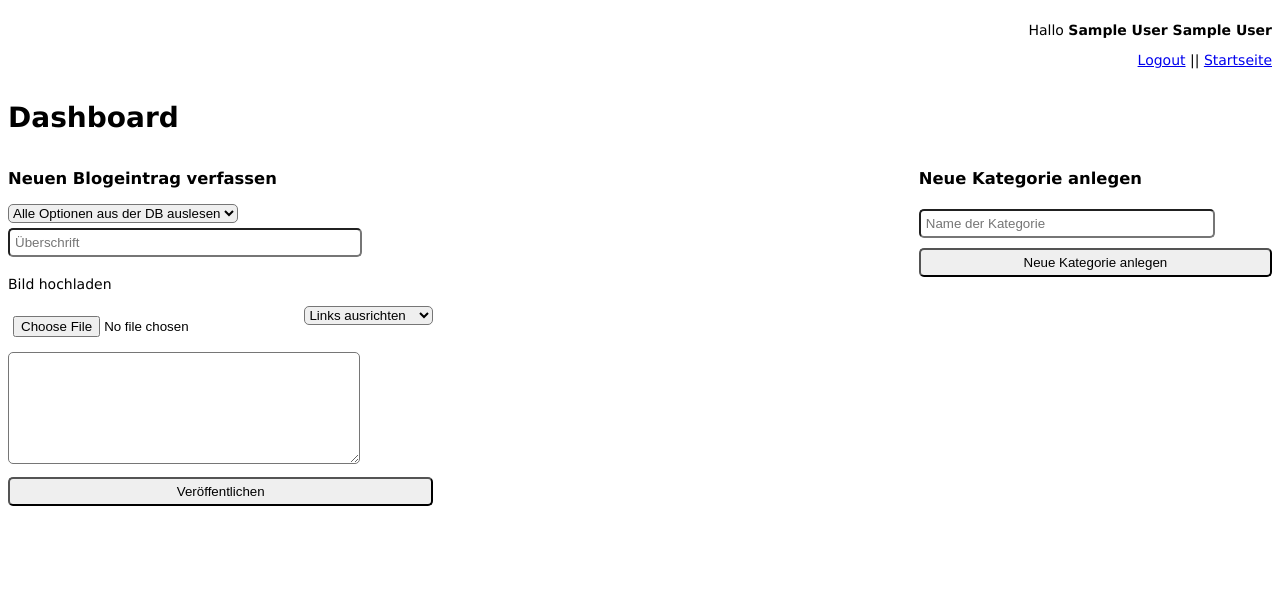
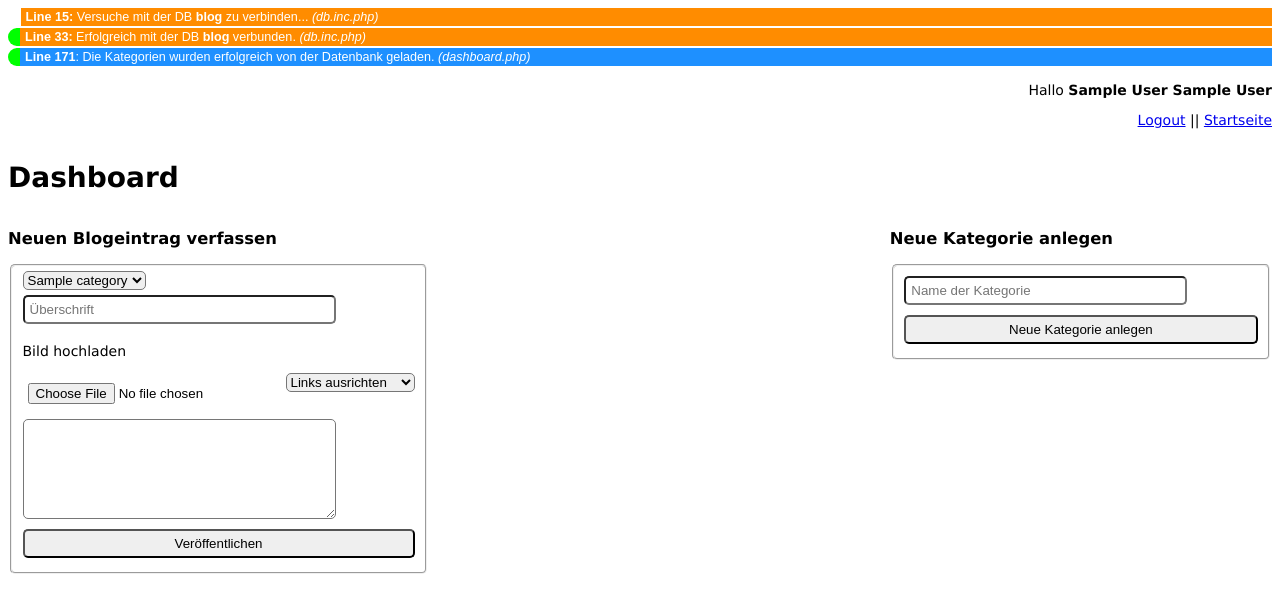
Before and after one commit to Caligula6662/php-schulung, a PHP site: page /dashboard.php in a window 1280 px wide. Shown: the top 613 px of the page. Run offline with PHP 8.4, Linux system fonts and the light colour scheme; the visitor is signed in with stand-in values (Sample User, id 1); tables that the repository leaves empty or names only in its code hold one stand-in row (values such as "Sample post").

Commit message:
Projekt Blog erster Teil

```diff
--- a/blog/dashboard.php
+++ b/blog/dashboard.php
@@ -1,4 +1,5 @@
 <?php
+
 
 	#**************************************#
 	#********** CONTINUE SESSION **********#
@@ -16,6 +17,8 @@
 		exit;
 	}
 
+
+
 	#************************************************#
 	#************* Includes und Imports *************#
 	#************************************************#
@@ -23,6 +26,19 @@
 	require_once("include/config.inc.php");
 	require_once("include/form.inc.php");
 	require_once("include/db.inc.php");
+
+
+
+	#***********************************************************#
+	#************* Variablen und Initialisierungen *************#
+	#***********************************************************#
+
+	$pdo = dbConnect();
+
+	$usrMsgCategory = NULL;
+	$categories = NULL;
+
+
 
 	#****************************#
 	#********** Logout **********#
@@ -47,22 +63,132 @@
 	} // ENDE Prüfe, dass der Parameter Action in der URL vorhanden ist
 
 
+
 	#***************************************#
 	#********** Kategorie anlegen **********#
 	#***************************************#
 
 	// Prüfe, dass das Formular für eine neue Kategorie abgesendet wurde
-	if( isset($_POST["addCategory"])) {
+	if (isset($_POST["addCategory"])) {
 
 		if (DEBUG) echo "<p class='debug ok'><b>Line " . __LINE__ . "</b>: Das Formular für eine neue Kategorie wurde abgesendet. <i>(" . basename(__FILE__) . ")</i></p>\r\n";
 
 		$category = cleanString($_POST["cat_name"]);
-		if(DEBUG)	echo "<p class='debug'><b>Line " . __LINE__ . "</b>: \$category: $category <i>(" . basename(__FILE__) . ")</i></p>\r\n";
+		if (DEBUG) echo "<p class='debug'><b>Line " . __LINE__ . "</b>: \$category: $category <i>(" . basename(__FILE__) . ")</i></p>\r\n";
 
-		$errorCategory = checkInputString($category);
-		if(DEBUG)	echo "<p class='debug'><b>Line " . __LINE__ . "</b>: \$errorCategory: $errorCategory <i>(" . basename(__FILE__) . ")</i></p>\r\n";
+		$usrMsgCategory = checkInputString($category);
+		//$usrMsgCategory = "<span class='error'>" . $usrMsgCategory . "</span>";
+
+		if (DEBUG) echo "<p class='debug'><b>Line " . __LINE__ . "</b>: \$errorCategory: $usrMsgCategory <i>(" . basename(__FILE__) . ")</i></p>\r\n";
+
+
+		// Finale Prüfung des Eingabefeldes Kategorie
+		if ( $usrMsgCategory ) {
+			// Fehler
+			if (DEBUG) echo "<p class='debug err'><b>Line " . __LINE__ . "</b>: Der Input für die Kategorie entspricht nicht den Vorgaben. <i>(" . basename(__FILE__) . ")</i></p>\r\n";
+
+		} else {
+			// Erfolg
+			if (DEBUG) echo "<p class='debug ok'><b>Line " . __LINE__ . "</b>: Der Input für die Kategorie entspricht Vorgaben. Weiterverbeitung beginnt. <i>(" . basename(__FILE__) . ")</i></p>\r\n";
+
+			#************************************************#
+			#********** Kategorie in DB überprüfen **********#
+			#************************************************#
+
+			$statement = $pdo->prepare("SELECT COUNT(cat_name) FROM categories WHERE cat_name = :ph_cat_name");
+			$statement->execute(array("ph_cat_name"=> $category));
+			if(DEBUG)	if($statement->errorInfo()[2]) echo "<p class='debug err'><b>Line " . __LINE__ . "</b>: " . $statement->errorInfo()[2] . " <i>(" . basename(__FILE__) . ")</i></p>\r\n";
+
+			$existCategory = $statement->fetchColumn();
+
+			if(DEBUG)	echo "<p class='debug'><b>Line " . __LINE__ . "</b>: \$existCategory: $existCategory <i>(" . basename(__FILE__) . ")</i></p>\r\n";
+
+			// Finale Prüfung der Existenz der Kategorie
+			if ( $existCategory ) {
+				// Fehler
+				if (DEBUG) echo "<p class='debug err'><b>Line " . __LINE__ . "</b>: Die Kategorie ist bereits vorhanden. <i>(" . basename(__FILE__) . ")</i></p>\r\n";
+				$usrMsgCategory = "<span class='error'>Die Kategorie ist bereits vorhanden.</span>";
+
+			} else {
+				// Erfolg
+
+				if (DEBUG) echo "<p class='debug ok'><b>Line " . __LINE__ . "</b>: Kategorie kann in der Datenbank angelegt werden. <i>(" . basename(__FILE__) . ")</i></p>\r\n";
+
+				#*********************************************#
+				#********** Kategorie in DB anlegen **********#
+				#*********************************************#
+
+				$statement = $pdo->prepare("INSERT INTO categories (cat_name) VALUES (:ph_cat_name)");
+				$statement->execute(array("ph_cat_name"=>$category));
+
+				if(DEBUG)	if($statement->errorInfo()[2]) echo "<p class='debug err'><b>Line " . __LINE__ . "</b>: " . $statement->errorInfo()[2] . " <i>(" . basename(__FILE__) . ")</i></p>\r\n";
+
+				$rowCount = $statement->rowCount();
+				if(DEBUG)	echo "<p class='debug'><b>Line " . __LINE__ . "</b>\$rowCount: $rowCount<i>(" . basename(__FILE__) . ")</i></p>\r\n";
+
+				// User über das Anlegen der Kategorie in der DB informieren
+				if( !$rowCount ) {
+					// Fehler
+
+					if(DEBUG)	echo "<p class='debug err'><b>Line " . __LINE__ . "</b>Fehler beim Speichern der Kategorie in die Datenbank<i>(" . basename(__FILE__) . ")</i></p>\r\n";
+					$usrMsgCategory = "<span class='error'>Es ist ein Fehler aufgetreten. Bitte versuchen Sie es später noch einmal.</span>";
+
+				} else {
+					// Erfolg
+
+					if (DEBUG) echo "<p class='debug ok'><b>Line " . __LINE__ . "</b>: Kategorie wurde erfolgreich in der Datenbank angelegt. <i>(" . basename(__FILE__) . ")</i></p>\r\n";
+					$usrMsgCategory = "<span class='success'>Die Kategorie <b>$category</b> wurde erfolgreich in der Datenbank angelegt.</span>";
+
+				} // User über das Anlegen der Kategorie in der DB informieren
+
+			} // ENDEFinale Prüfung der Existenz der Kategorie
+
+		} // ENDE Finale Prüfung des Eingabefeldes Kategorie
 
 	} // ENDE Prüfe, dass das Formular für eine neue Kategorie abgesendet wurde
+
+
+
+	#****************************************************#
+	#********** Vorhandene Kategorien ausgeben **********#
+	#****************************************************#
+
+	$statement = $pdo->prepare("SELECT * FROM categories");
+	$statement->execute();
+	if(DEBUG) if($statement->errorInfo()[2]) echo "<p class='debug err'><b>Line " . __LINE__ . "</b>: " . $statement->errorInfo()[2] . " <i>(" . basename(__FILE__) . ")</i></p>\r\n";
+
+	$categoriesArray = $statement->fetchAll(PDO::FETCH_ASSOC);
+
+	// Überprüfe dass Array aus der Datenbank
+	if ( !isset($categoriesArray[0]["cat_name"])) {
+		// Fehler
+
+		if (DEBUG) echo "<p class='debug err'><b>Line " . __LINE__ . "</b>: Die Kategorien konnten nicht von der Datenbank geladen werden. <i>(" . basename(__FILE__) . ")</i></p>\r\n";
+
+	} else {
+		// Erfolg
+
+		if (DEBUG) echo "<p class='debug ok'><b>Line " . __LINE__ . "</b>: Die Kategorien wurden erfolgreich von der Datenbank geladen. <i>(" . basename(__FILE__) . ")</i></p>\r\n";
+
+	} // ENDE Überprüfe dass Array aus der Datenbank
+
+
+
+	#********************************************************#
+	#********** Blogbeitrag auslesen und speichern **********#
+	#********************************************************#
+
+	if ( isset($_POST["addBlog"]) ) {
+
+		if (DEBUG) echo "<p class='debug ok'><b>Line " . __LINE__ . "</b>: Der Post-Array <b>addBlog</b> wurde gefunden und die Verarbeitung kann beginnen. <i>(" . basename(__FILE__) . ")</i></p>\r\n";
+
+
+
+
+	}
+
+
+
 
 
 ?>
@@ -71,6 +197,9 @@
 <!doctype html>
 
 <html>
+
+
+
 <head>
 	<meta charset="utf-8">
 	<title>Dashboard</title>
@@ -78,6 +207,8 @@
 	<link rel="stylesheet" href="css/main.css">
 	<link rel="stylesheet" href="css/debug.css">
 </head>
+
+
 
 <body>
 
@@ -93,8 +224,12 @@
 		<h3>Neuen Blogeintrag verfassen</h3>
 
 		<form method="post" action="">
+			<input type="hidden" name="addBlog">
+			<fieldset>
 				<select name="cat_id">
-					<option>Alle Optionen aus der DB auslesen</option>
+					<?php foreach ($categoriesArray AS $categorieResults): ?>
+						<option value="<?= $categorieResults["cat_id"] ?>"><?= $categorieResults["cat_name"] ?></option>
+					<?php endforeach; ?>
 				</select>
 				<input type="text" name="blog_headline" placeholder="Überschrift">
 
@@ -105,8 +240,8 @@
 					</div>
 					<div class="fright">
 						<select name="blog_imageAlignment">
-							<option value="left">Links ausrichten</option>
-							<option value="right">Rechts ausrichten</option>
+							<option value="1">Links ausrichten</option>
+							<option value="2">Rechts ausrichten</option>
 						</select>
 					</div>
 				</div>
@@ -114,6 +249,7 @@
 				<textarea name="blog_content"></textarea>
 
 				<input type="submit" value="Veröffentlichen">
+			</fieldset>
 		</form>
 
 	</div>
@@ -121,13 +257,19 @@
 		<h3>Neue Kategorie anlegen</h3>
 
 		<form method="post" action="">
+			<fieldset>
 				<input type="hidden" name="addCategory">
+				<?= $usrMsgCategory ?>
 				<input type="text" name="cat_name" placeholder="Name der Kategorie">
 				<input type="submit" value="Neue Kategorie anlegen">
+			</fieldset>
 		</form>
 
 	</div>
 	<div class="clearer"></div>
 
 </body>
+
+
+
 </html>
```
Lines whose indentation alone changed are shown as unchanged.
